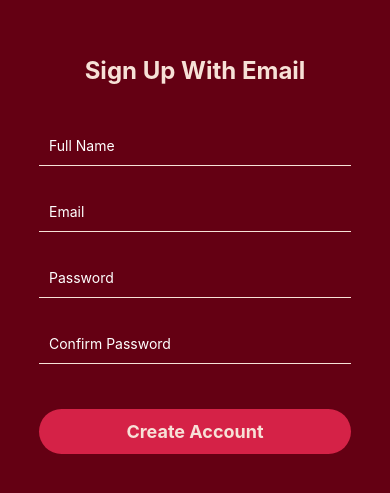
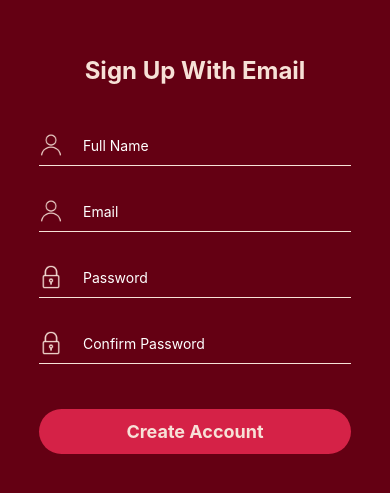
Before and after one commit to Cabezlea/Vinum, a React Native app: screen /SignUp in a window 390 px wide. Shown: the part 167-660 px from the top of the page. Built offline with nearby package versions, Linux system fonts and the light colour scheme.

Commit message:
added icons for Sign Up

```diff
--- a/pages/SignUp.jsx
+++ b/pages/SignUp.jsx
@@ -1,5 +1,5 @@
 import React, { useRef, useEffect } from 'react';
-import { View, Text, StyleSheet, TextInput, TouchableOpacity, Animated } from 'react-native';
+import { View, Text, StyleSheet, TextInput, TouchableOpacity, Animated, Image } from "react-native";
 
 const SignUp = ({ navigation }) => {
   const animatedValue = useRef(new Animated.Value(0)).current;
@@ -32,6 +32,7 @@ const SignUp = ({ navigation }) => {
       <Animated.View style={[styles.background, { backgroundColor: backgroundInterpolate }]} />
       <Text style={styles.welcomeText}>Sign Up With Email</Text>
       <View style={styles.inputContainer}>
+        <Image source={require('../images/user.png')} style={styles.icon} />
         <TextInput
           style={styles.input}
           placeholder="Full Name"
@@ -40,6 +41,7 @@ const SignUp = ({ navigation }) => {
         />
       </View>
       <View style={styles.inputContainer}>
+        <Image source={require('../images/user.png')} style={styles.icon} />
         <TextInput
           style={styles.input}
           placeholder="Email"
@@ -49,6 +51,7 @@ const SignUp = ({ navigation }) => {
         />
       </View>
       <View style={styles.inputContainer}>
+        <Image source={require('../images/password.png')} style={styles.icon} />
         <TextInput
           style={styles.input}
           placeholder="Password"
@@ -58,6 +61,7 @@ const SignUp = ({ navigation }) => {
         />
       </View>
       <View style={styles.inputContainer}>
+        <Image source={require('../images/password.png')} style={styles.icon} />
         <TextInput
           style={styles.input}
           placeholder="Confirm Password"
@@ -85,6 +89,12 @@ const styles = StyleSheet.create({
   },
   background: {
     ...StyleSheet.absoluteFillObject,
+  },
+  icon: {
+    width: 24,
+    height: 24,
+    marginRight: 10,
+    tintColor: '#F7E1D7',
   },
   welcomeText: {
     fontSize: 24,
```
